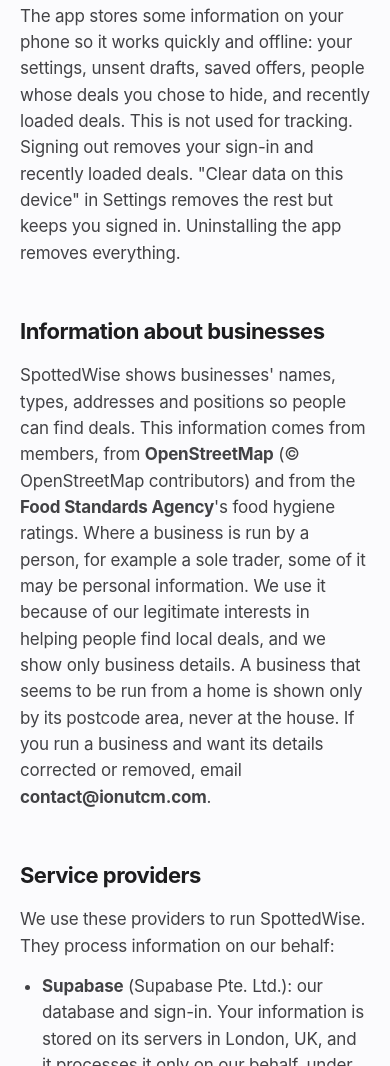
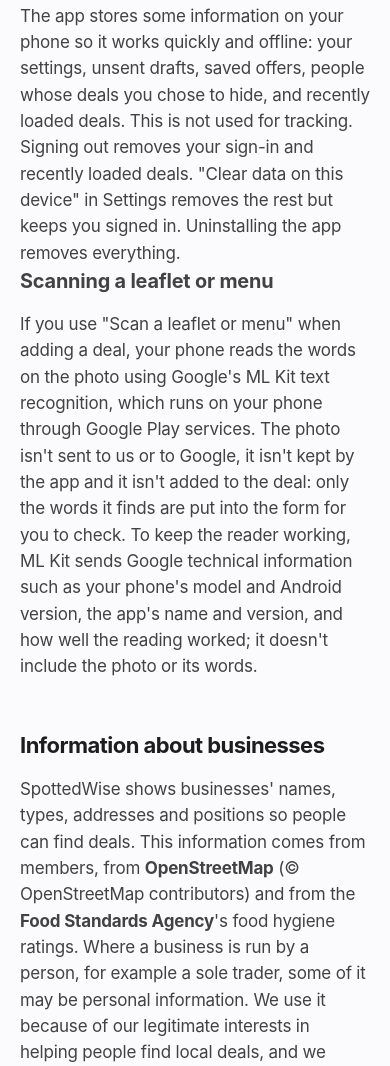
Before and after one commit to ionutcm402-beep/ionutcm-site, a plain HTML site: page public/spottedwise-privacy.html in a window 390 px wide. Shown: the part 4078-5144 px from the top of the page. Drawn offline with Linux system fonts and the light colour scheme.

Commit message:
SpottedWise privacy: 'Scanning a leaflet or menu' (photo read on the phone; ML Kit diagnostics)
Owner approved 19 Nov 2026.

Co-Authored-By: Claude Opus 5.5 <noreply@anthropic.com>
Claude-Session: https://claude.ai/code/session_01Fi8hFYHVfWetYjqKPyL57h

```diff
--- a/public/spottedwise-privacy.html
+++ b/public/spottedwise-privacy.html
@@ -35,7 +35,7 @@
   <div class="wrap narrow">
     <nav class="legal-switch" aria-label="SpottedWise documents"><a href="/spottedwise-privacy" aria-current="page">Privacy policy</a><a href="/spottedwise-delete-account">Delete your account</a><a href="/apps/spottedwise">About SpottedWise</a></nav>
     <article class="doc">
-<!-- SpottedWise privacy policy. Published 17 November 2026; adverts section added 18 November 2026; No ads subscription section added 19 November 2026. -->
+<!-- SpottedWise privacy policy. Published 17 November 2026; adverts section added 18 November 2026; No ads subscription section added 19 November 2026; scanning a leaflet or menu added 19 November 2026. -->
 <p class="eyebrow">SpottedWise · Privacy policy</p>
 <h1>Privacy policy</h1>
 <p class="meta">Last updated 19 November 2026 · Applies to SpottedWise for Android and iPhone</p>
@@ -73,6 +73,9 @@
 
 <h2 id="device">What stays on your device</h2>
 <p>The app stores some information on your phone so it works quickly and offline: your settings, unsent drafts, saved offers, people whose deals you chose to hide, and recently loaded deals. This is not used for tracking. Signing out removes your sign-in and recently loaded deals. "Clear data on this device" in Settings removes the rest but keeps you signed in. Uninstalling the app removes everything.</p>
+
+<h3 id="scan">Scanning a leaflet or menu</h3>
+<p>If you use "Scan a leaflet or menu" when adding a deal, your phone reads the words on the photo using Google's ML Kit text recognition, which runs on your phone through Google Play services. The photo isn't sent to us or to Google, it isn't kept by the app and it isn't added to the deal: only the words it finds are put into the form for you to check. To keep the reader working, ML Kit sends Google technical information such as your phone's model and Android version, the app's name and version, and how well the reading worked; it doesn't include the photo or its words.</p>
 
 <h2 id="businesses">Information about businesses</h2>
 <p>SpottedWise shows businesses' names, types, addresses and positions so people can find deals. This information comes from members, from <strong>OpenStreetMap</strong> (© OpenStreetMap contributors) and from the <strong>Food Standards Agency</strong>'s food hygiene ratings. Where a business is run by a person, for example a sole trader, some of it may be personal information. We use it because of our legitimate interests in helping people find local deals, and we show only business details. A business that seems to be run from a home is shown only by its postcode area, never at the house. If you run a business and want its details corrected or removed, email <strong>contact@ionutcm.com</strong>.</p>
```
Also changed, not shown: content/legal/spottedwise-privacy.html (+4 -1 lines).
